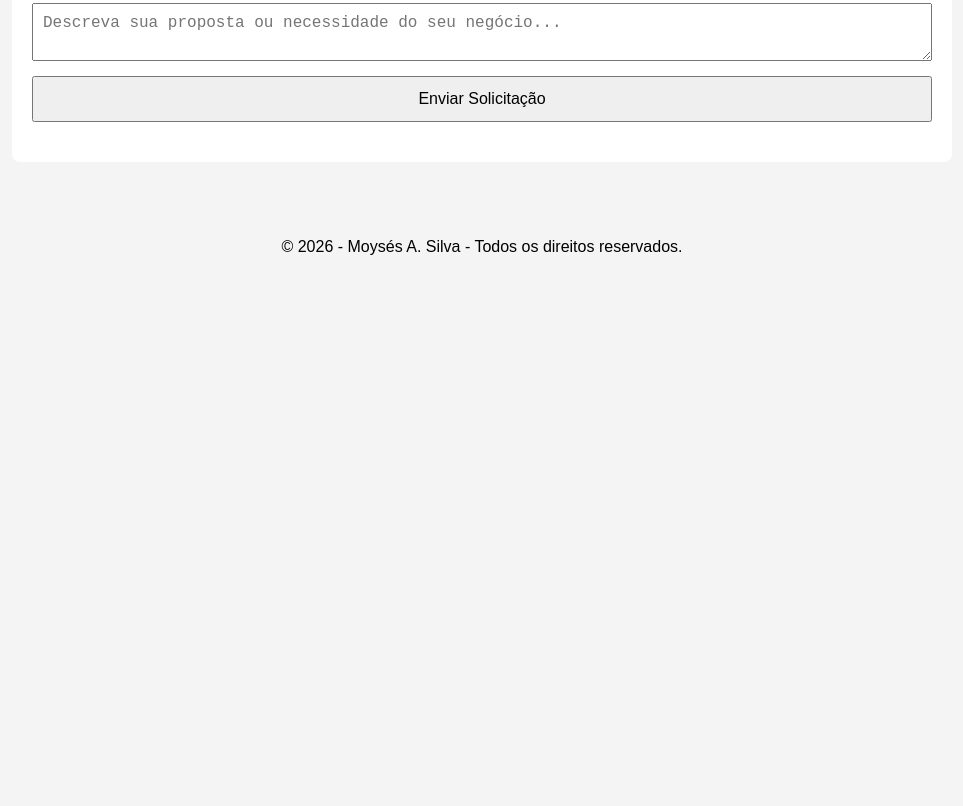
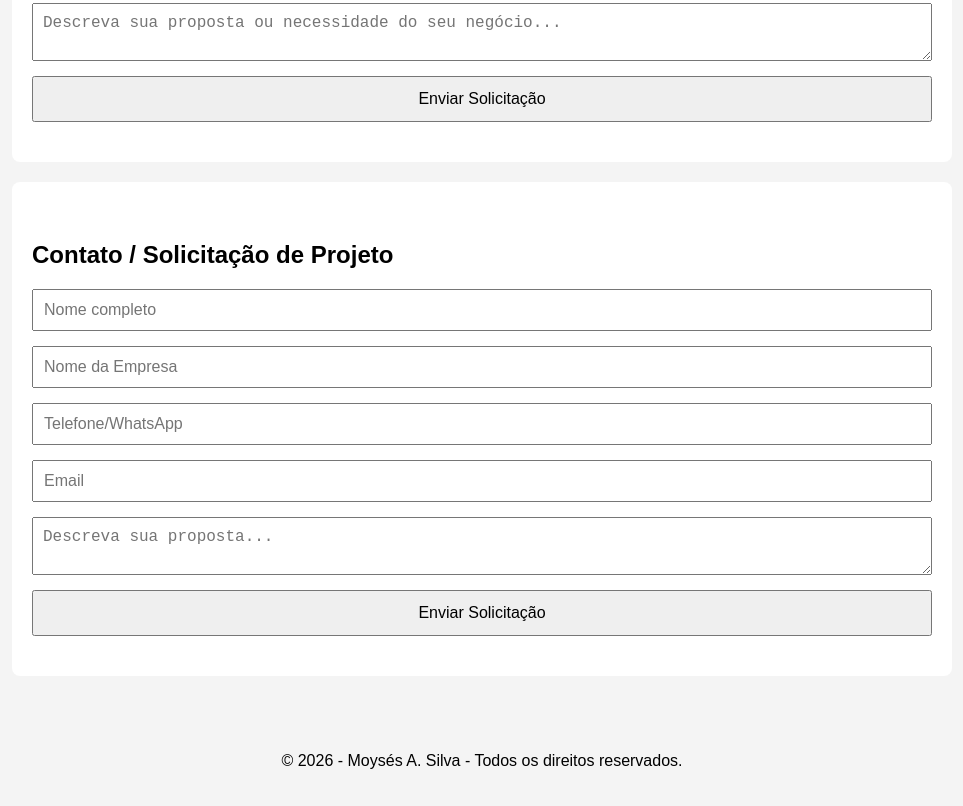
Before and after one commit to moyses2025/meu_portifolio, a plain HTML site: page index.html in a window 1280 px wide. Shown: the part 1389-2195 px from the top of the page, without its empty margins (158-1121 px from the left). Before the commit the page ends 1681 px from the top, so only its background shows below. Drawn offline with Linux system fonts and the light colour scheme.

Commit message:
Revise contact section with form submission
Updated contact section to include a form for project requests.

```diff
--- a/index.html
+++ b/index.html
@@ -17,7 +17,9 @@
 <section id="sobre">
     <h2>Sobre Mim</h2>
     <p>Profissional especializado em desenvolvimento web com foco em performance, escalabilidade e experiência do usuário.</p>
-    <p>Email: moys.dev@gmail.com</p>
+
+     <!--> <p>Email: moys.dev@gmail.com</p> <!-->
+
     <p>LinkedIn: <a href="https://www.linkedin.com/in/moyses-silva/" target="_blank">Meu LinkedIn - Moyses Silva</a></p>
 </section>
 
@@ -41,6 +43,7 @@
     </ul>
 </section>
 
+<!-->
 <section id="contato">
     <h2>Contato / Solicitação de Projeto</h2>
     <form>
@@ -49,6 +52,24 @@
         <input type="text" placeholder="Telefone/WhatsApp" required>
         <input type="text" placeholder="Nome da Empresa">
         <textarea placeholder="Descreva sua proposta ou necessidade do seu negócio..." required></textarea>
+        <button type="submit">Enviar Solicitação</button>
+    </form>
+</section><!-->
+
+<section id="contato">
+    <h2>Contato / Solicitação de Projeto</h2>
+
+    <form action="https://api.web3forms.com/submit" method="POST">
+
+	<input type="hidden" name="access_key" value="acd78be2-ceca-4cee-a8f6-f6e1cf854ae1">
+
+        <input type="text" name="nome" placeholder="Nome completo" required>
+        <input type="text" name="empresa" placeholder="Nome da Empresa">
+        <input type="text" name="telefone" placeholder="Telefone/WhatsApp" required>
+        <input type="email" name="email" placeholder="Email" required>
+
+        <textarea name="mensagem" placeholder="Descreva sua proposta..." required></textarea>
+
         <button type="submit">Enviar Solicitação</button>
     </form>
 </section>
```
